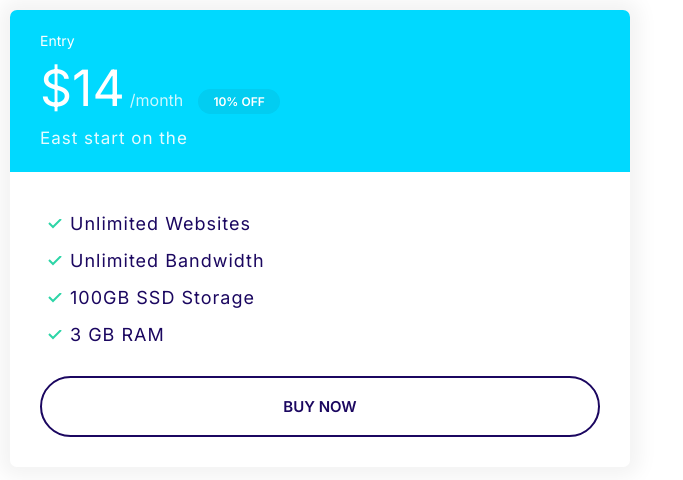
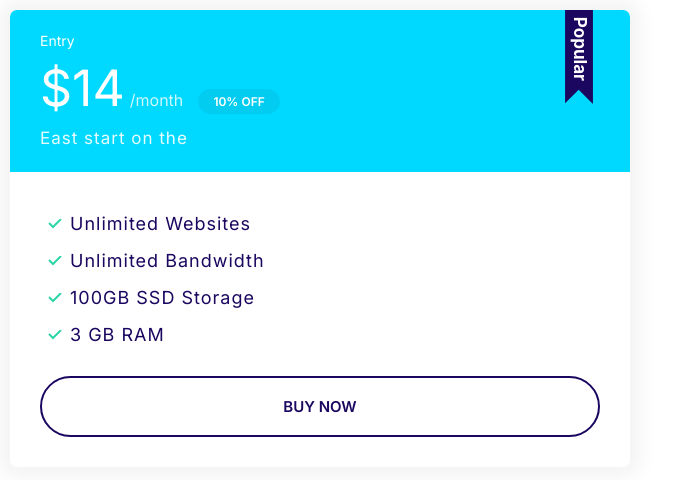
Before and after one commit to CsarChvz/HTCSS-Mosh, a plain HTML site: page index.html in a window 1280 px wide. Shown: the whole page, without its empty margins (0-683 px from the left). Drawn offline with Linux system fonts and the light colour scheme.

Commit message:
Uso de clase para variacion
Se usa una clase para agregar una imagen, ya que si se quiere colocar
esa imagen, tenemos que usar esa clase, pero tambien, decir donde
queremos y si existe una clase hija en la clase padre, podemos
especificar que mostrar

```diff
--- a/css/styles.css
+++ b/css/styles.css
@@ -327,6 +327,19 @@ a {
 .plan{
   padding: 1rem;
 }
+
+.plan--popular .card__header{
+  position: relative;
+}
+
+.plan--popular .card__header::before{
+  content: url(../src/popular.svg);
+  width: 40px;
+  display: inline-block;
+  position: absolute;
+  top: -6px;
+  right: 5%;
+}
 .plan__name{
   color: #fff;
   margin: 0;
--- a/index.html
+++ b/index.html
@@ -14,7 +14,7 @@
   </head>
   <body>
     <div style="width: 50%">
-      <div class="plan">
+      <div class="plan plan--popular">
         <div class="card card--secondary">
           <!-- Se puso __ ya que es un elemento POr que es un elemento adentro del bloque y no puede existir afuera de este bloque -->
           <header class="card__header">
```
Also changed, not shown: src/popular.svg (added).
